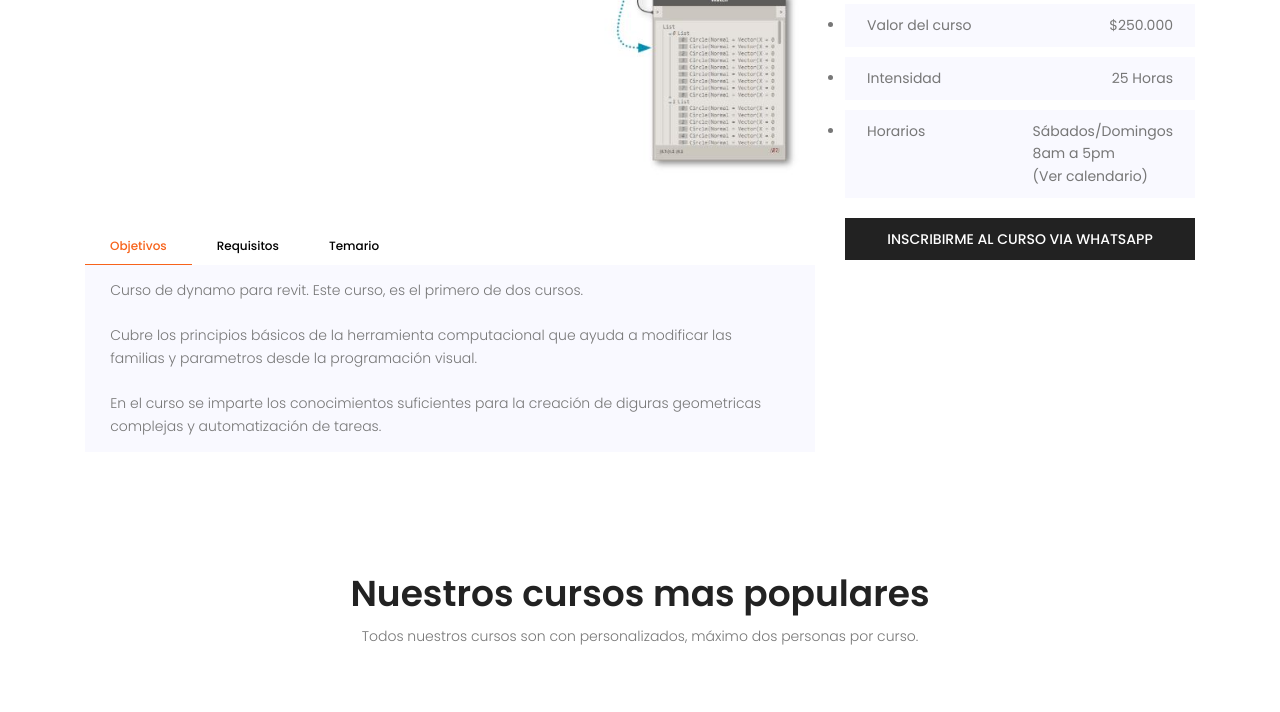
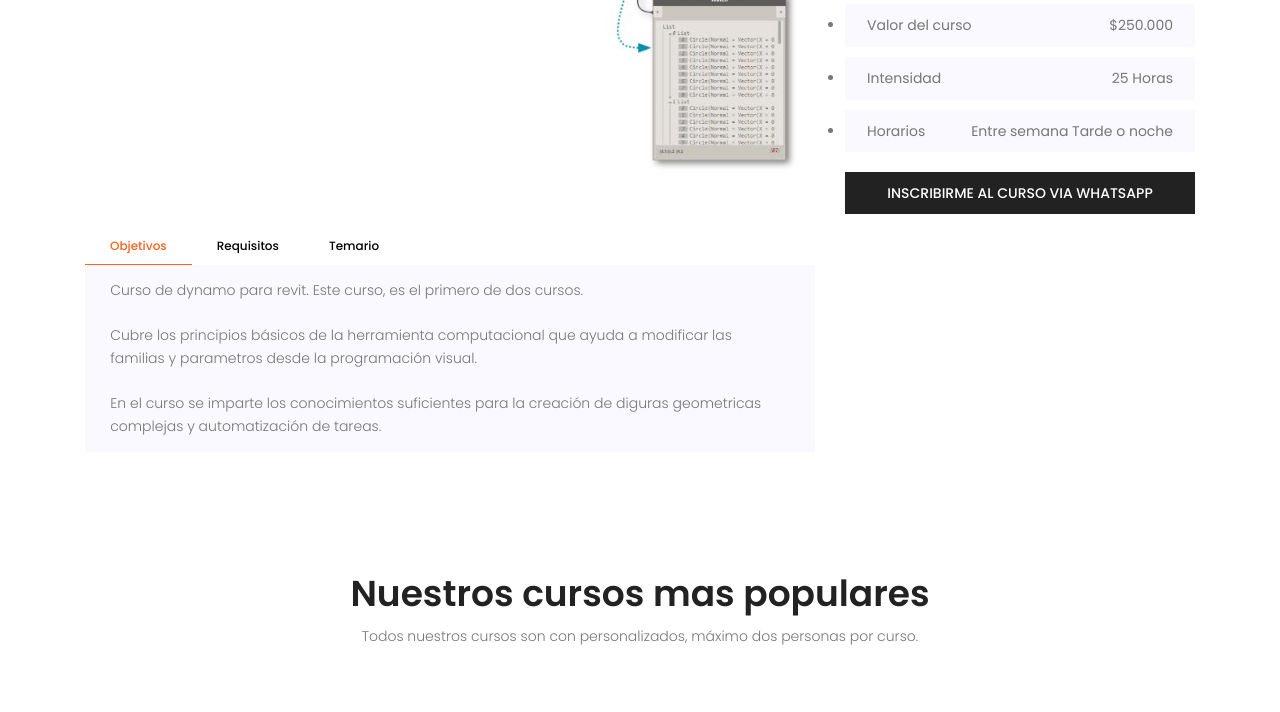
Before and after one commit to stevens188/academia, a plain HTML site: page dynamo.html in a window 1280 px wide. Shown: the part 920-1632 px from the top of the page. Drawn offline with nearby package versions, Linux system fonts and the light colour scheme; some packages are replaced by stand-ins of ours.

Commit message:
enviando a push

```diff
--- a/dynamo.html
+++ b/dynamo.html
@@ -200,8 +200,7 @@ height="0" width="0" style="display:none;visibility:hidden"></iframe></noscript>
 								</li>
 								<li>
 									<a class="justify-content-between d-flex" >
-										<p>Horarios</p>
-										<span>Sábados/Domingos<p>8am a 5pm </p>(Ver calendario)</span>
+										<p>Horarios</p>	<span>Entre semana Tarde o noche</span>
 									</a>
 								</li>
 								</ul>
```
Also changed, not shown: courses.html (+1 -1 lines), paneles.html (+2 -2 lines).
